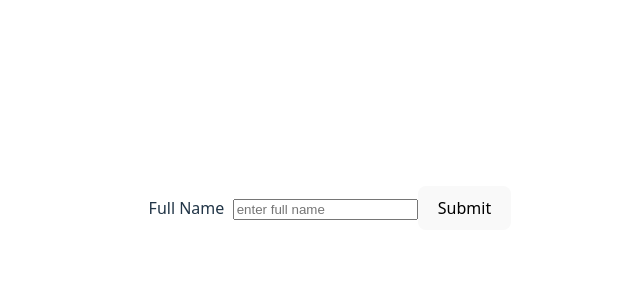
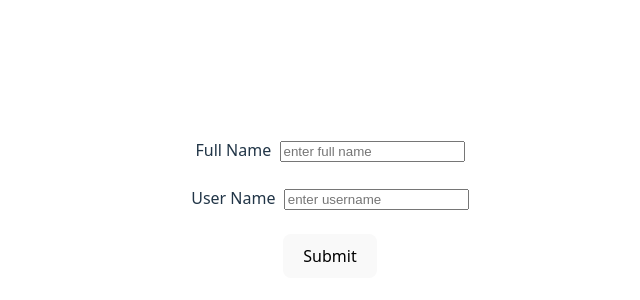
Before and after one commit to Anvesh-999/fullstack-dev-playground, a React (Vite) app in the folder forms-react/: page / in a window 1280 px wide. Shown: the part 192-492 px from the top of the page, without its empty margins (310-950 px from the left). Built offline with nearby package versions, Linux system fonts and the light colour scheme.

Commit message:
multiple forms

```diff
--- a/forms-react/src/Form.jsx
+++ b/forms-react/src/Form.jsx
@@ -1,15 +1,24 @@
 import { useState } from "react";
 
 export default function Form(){
-    let [fullName, setFullName] = useState("");
-
-    let handleChange= (e)=>{
-        setFullName(e.target.value);
+    let [formData, setFormData]= useState({
+        fullName: "",
+        username: ""
+    });
+    let inputHandler= (e)=>{
+        setFormData({
+            ...formData,
+            [e.target.name]: e.target.value
+        });
     }
     return(
         <form>
-            <label htmlFor="username">Full Name</label> &nbsp;
-            <input type="text" id="username" placeholder="enter full name" value={fullName} onChange={handleChange}/>
+            <label htmlFor="fullName">Full Name</label> &nbsp;
+            <input type="text" id="fullName" placeholder="enter full name" value={formData.fullName} onChange={inputHandler} name="fullName"/>
+            <br/><br />
+            <label htmlFor="username">User Name</label> &nbsp;
+            <input type="text" id="username" placeholder="enter username" value={formData.username} onChange={inputHandler} name="username"/>
+            <br /> <br />
             <button>Submit</button>
         </form>
     )
```
